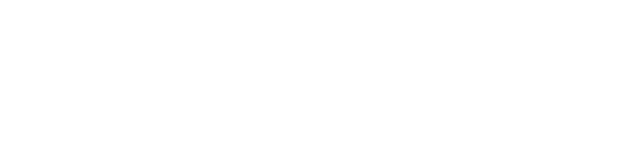
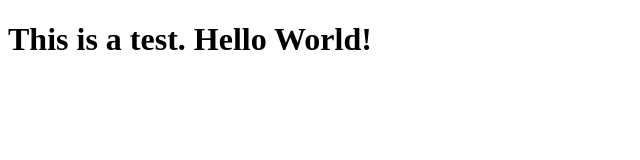
Before and after one commit to thomaswalee/uofm-module-17, a plain HTML site: page index.html in a window 1280 px wide. Shown: the whole page, without its empty margins (0-640 px from the left). Drawn offline with Linux system fonts and the light colour scheme.

Commit message:
Update index.html

```diff
--- a/index.html
+++ b/index.html
@@ -11,6 +11,6 @@
 
 </head>
 <body>
-
+    <h1>This is a test. Hello World!</h1>
 </body>
 </html>
```
